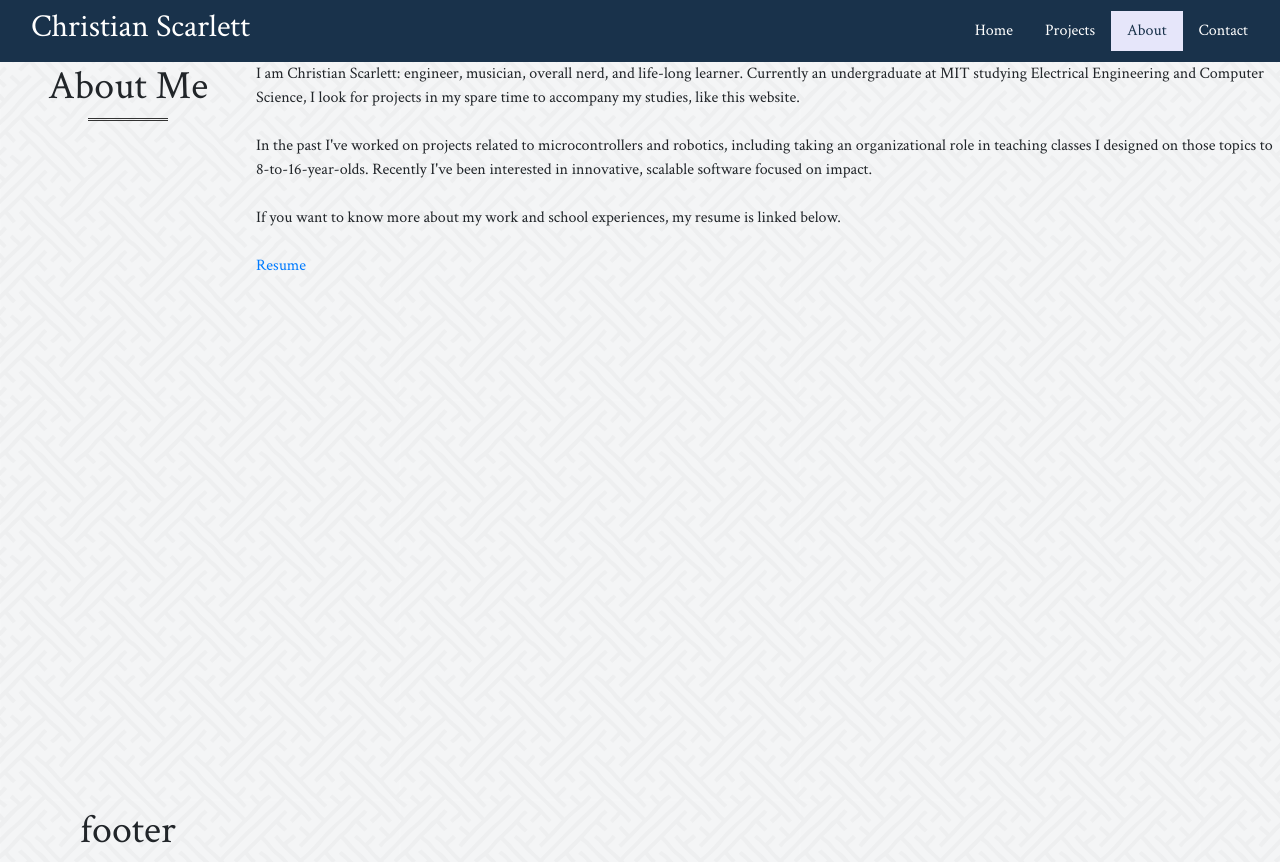
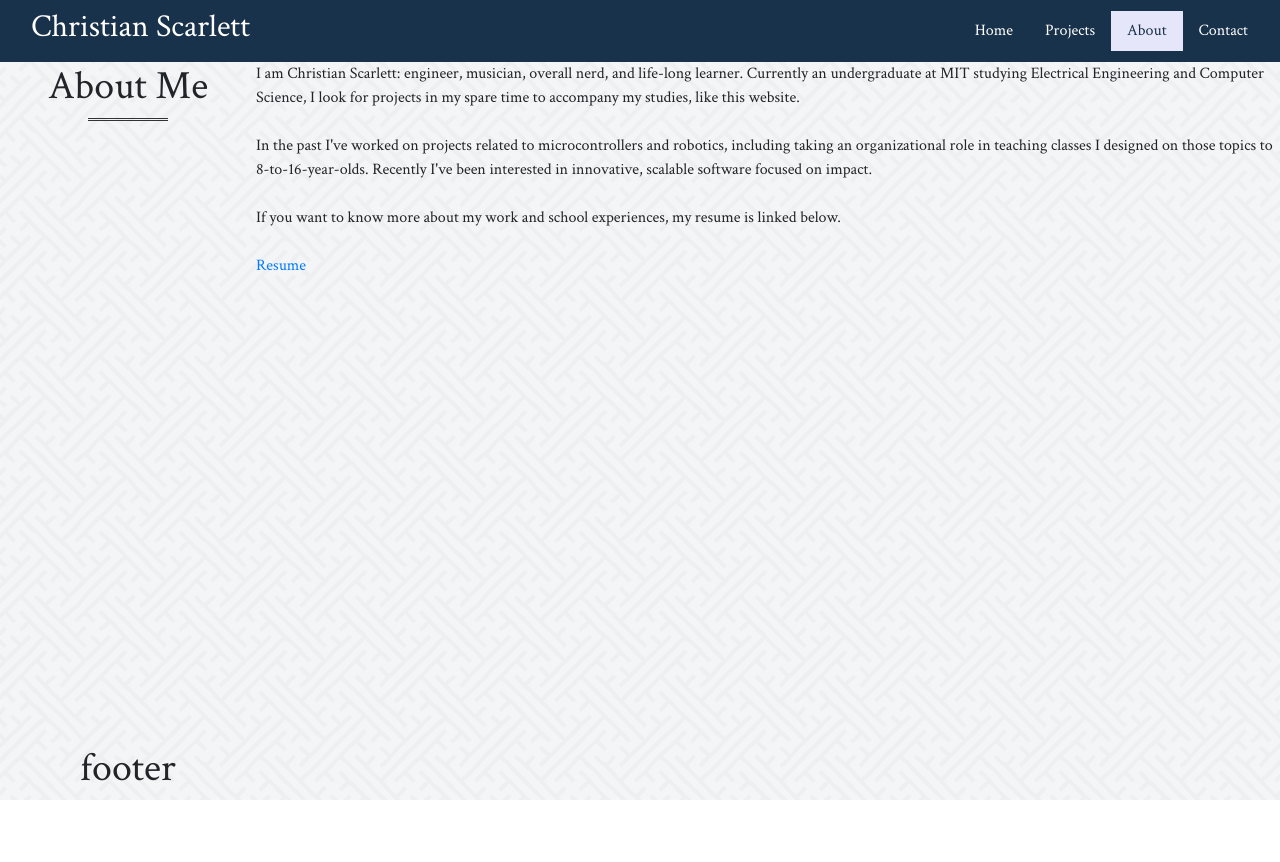
Before and after one commit to christianscarlett/website, a React (Create React App) app: page /#/about in a window 1280 px wide. After the commit the page ends 800 px from the top, so only its background shows below. Built offline with nearby package versions, Linux system fonts and the light colour scheme.

Commit message:
fix some height issues

```diff
--- a/src/webcss.css
+++ b/src/webcss.css
@@ -23,11 +23,12 @@ body {
 #root {
     display: flex;
     flex-direction: column;
+    min-height: 100vh;
 }
+
 .page {
     flex: 1;
     display: flex;
-    min-height: 100vh;
     height: 100%;
     flex-direction: column;
     justify-content: space-between;
```
